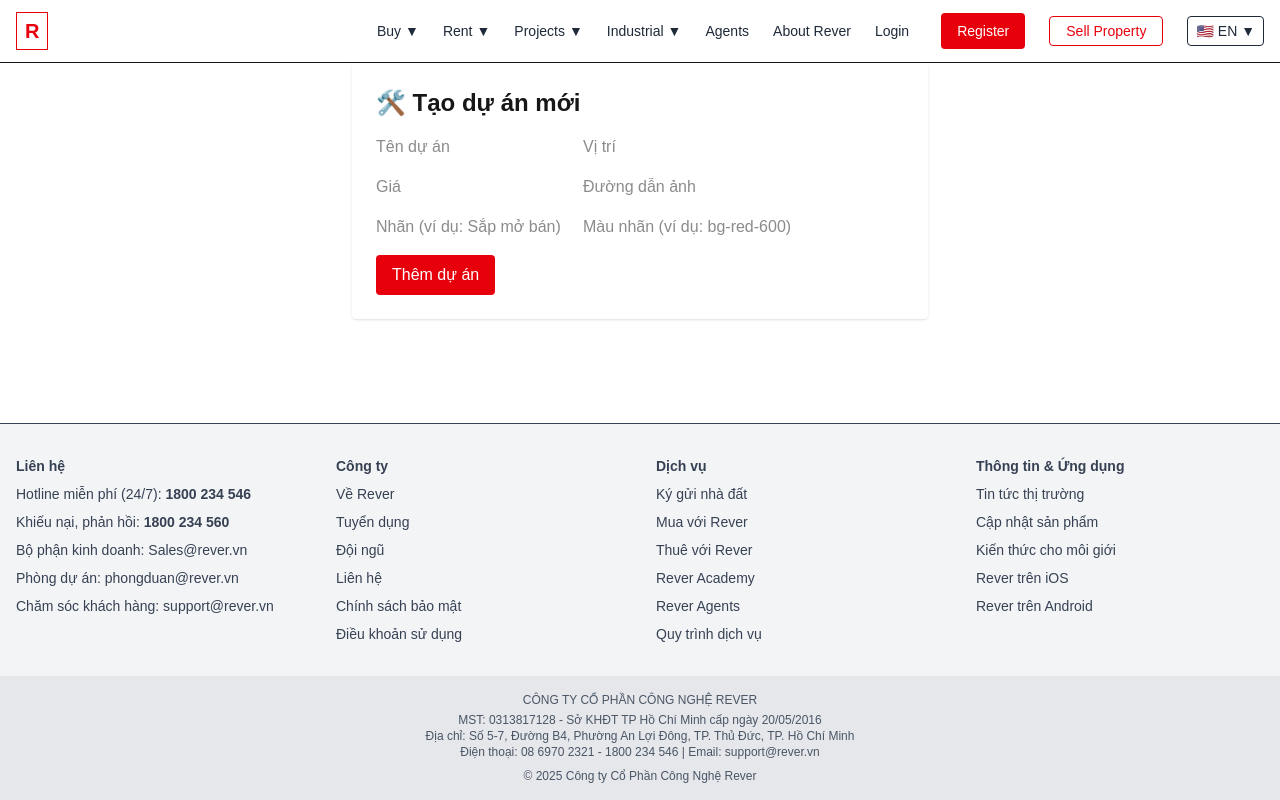
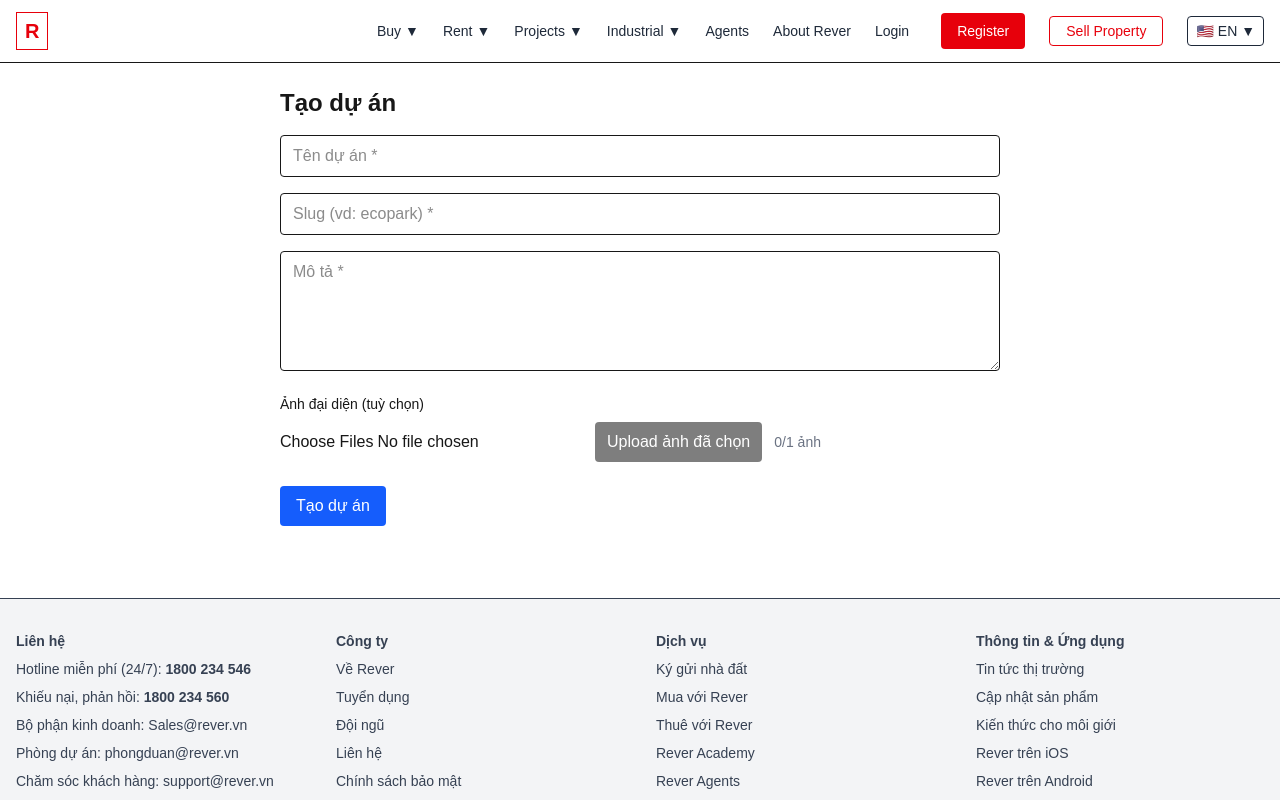
Before and after one commit to dxh125/khanhnguyenbds, a Next.js app: page /en/admin/post-project in a window 1280 px wide. Shown: the top 800 px of the page. Built offline with nearby package versions, Linux system fonts and the light colour scheme.

Commit message:
update working industrial post and project post

```diff
--- a/src/app/[locale]/admin/post-project/page.tsx
+++ b/src/app/[locale]/admin/post-project/page.tsx
@@ -1,67 +1,57 @@
 "use client";
+import { useState } from "react";
+import { useParams, useRouter } from "next/navigation";
+import ImageUploader from "@/components/uploader/ImageUploader";
 
-import { useState } from "react";
-import axios from "axios";
+export default function PostProject() {
+  const router = useRouter();
+  const { locale } = useParams<{ locale: string }>();
+  const [form, setForm] = useState({ name: "", slug: "", description: "" });
+  const [images, setImages] = useState<string[]>([]);
+  const [loading, setLoading] = useState(false);
 
-export default function AdminPostProject() {
-  const [form, setForm] = useState({
-    name: "",
-    location: "",
-    price: "",
-    image: "",
-    label: "",
-    labelColor: "",
-  });
+  const update = (k: keyof typeof form, v: string) =>
+    setForm(s => ({ ...s, [k]: v }));
 
-  const [success, setSuccess] = useState(false);
-
-  const handleChange = (e: React.ChangeEvent<HTMLInputElement>) => {
-    setForm({ ...form, [e.target.name]: e.target.value });
-  };
-
-  const handleSubmit = async (e: React.FormEvent) => {
+  const onSubmit = async (e: React.FormEvent) => {
     e.preventDefault();
+    setLoading(true);
     try {
-      await axios.post("http://localhost:5000/api/projects", form);
-      setSuccess(true);
-      setForm({
-        name: "",
-        location: "",
-        price: "",
-        image: "",
-        label: "",
-        labelColor: "",
+      const payload = { ...form, imageUrl: images[0] };
+      const res = await fetch("/api/projects", {
+        method: "POST",
+        headers: { "Content-Type": "application/json" },
+        body: JSON.stringify(payload),
       });
-    } catch (err) {
-      console.error("Lỗi khi gửi:", err);
+      if (!res.ok) throw new Error("Tạo dự án thất bại");
+      alert("Tạo dự án thành công!");
+      router.push(`/${locale}/admin/projects`);
+    } catch (e: any) {
+      alert(e.message || "Lỗi không xác định");
+    } finally {
+      setLoading(false);
     }
   };
 
   return (
-    <div className="max-w-xl mx-auto p-6 bg-white shadow rounded">
-      <h2 className="text-2xl font-semibold mb-4">🛠️ Tạo dự án mới</h2>
-
-      {success && (
-        <div className="mb-4 p-3 bg-green-100 text-green-700 rounded">
-          ✅ Đã tạo dự án thành công!
+    <div className="max-w-3xl mx-auto p-6">
+      <h1 className="text-2xl font-semibold mb-4">Tạo dự án</h1>
+      <form onSubmit={onSubmit} className="space-y-4">
+        <input className="border rounded px-3 py-2 w-full" placeholder="Tên dự án *"
+          value={form.name} onChange={e => update("name", e.target.value)} required/>
+        <input className="border rounded px-3 py-2 w-full" placeholder="Slug (vd: ecopark) *"
+          value={form.slug} onChange={e => update("slug", e.target.value)} required/>
+        <textarea className="border rounded px-3 py-2 w-full min-h-[120px]"
+          placeholder="Mô tả *" value={form.description}
+          onChange={e => update("description", e.target.value)} required />
+        <div>
+          <label className="block text-sm font-medium mb-2">Ảnh đại diện (tuỳ chọn)</label>
+          <ImageUploader onChange={setImages} max={1} />
         </div>
-      )}
-
-      <form onSubmit={handleSubmit} className="space-y-4">
-        <input name="name" placeholder="Tên dự án" value={form.name} onChange={handleChange} className="input" required />
-        <input name="location" placeholder="Vị trí" value={form.location} onChange={handleChange} className="input" required />
-        <input name="price" placeholder="Giá" value={form.price} onChange={handleChange} className="input" required />
-        <input name="image" placeholder="Đường dẫn ảnh" value={form.image} onChange={handleChange} className="input" required />
-        <input name="label" placeholder="Nhãn (ví dụ: Sắp mở bán)" value={form.label} onChange={handleChange} className="input" />
-        <input name="labelColor" placeholder="Màu nhãn (ví dụ: bg-red-600)" value={form.labelColor} onChange={handleChange} className="input" />
-
-        <button type="submit" className="bg-red-600 text-white px-4 py-2 rounded hover:bg-red-700">
-          Thêm dự án
+        <button disabled={loading} className="px-4 py-2 rounded bg-blue-600 text-white disabled:opacity-50">
+          {loading ? "Đang lưu..." : "Tạo dự án"}
         </button>
       </form>
     </div>
   );
 }
-
-// Tailwind hỗ trợ nhanh (nếu bạn chưa có)
-const inputClass = "w-full px-4 py-2 border rounded focus:outline-none focus:ring";
--- a/src/app/[locale]/admin/post-property/page.tsx
+++ b/src/app/[locale]/admin/post-property/page.tsx
@@ -1,12 +1,20 @@
 // src/app/[locale]/admin/post-property/page.tsx
 "use client";
 
-import { useState } from "react";
+import { useState, useMemo } from "react";
 import { useRouter, useParams } from "next/navigation";
 import ImageUploader from "@/components/uploader/ImageUploader";
 import LocationFilter from "@/components/filters/LocationFilter";
 import ProjectSelect from "@/components/ProjectSelect";
-import { DIRECTIONS, LEGALS } from "@/constants/bdsOptions";
+import {
+  DIRECTIONS,
+  LEGALS,
+  PROPERTY_TYPES,
+  INDUSTRIAL_TYPES,
+} from "@/constants/bdsOptions";
+
+// Union type cho giá trị propertyType dựa trên PROPERTY_TYPES
+type PropertyTypeValue = (typeof PROPERTY_TYPES)[number]["value"];
 
 type FormState = {
   title: string;
@@ -17,8 +25,8 @@
   ward?: string;
   district?: string;
   city?: string;
-  propertyType: string;
-  purpose: string;  // buy | rent (hiển thị: Bán | Cho thuê)
+  propertyType: PropertyTypeValue; // dùng union thay vì string
+  purpose: string; // buy | rent (hiển thị: Bán | Cho thuê)
   status: string;
   bedrooms?: string;
   bathrooms?: string;
@@ -28,6 +36,9 @@
   highlightsText?: string;
   projectSlug?: string;
 };
+
+// Set để check loại công nghiệp (tránh lỗi TS khi dùng includes)
+const INDUSTRIAL_SET = new Set<string>(INDUSTRIAL_TYPES as readonly string[]);
 
 export default function PostPropertyPage() {
   const router = useRouter();
@@ -42,9 +53,9 @@
     price: "",
     area: "",
     address: "",
-    propertyType: "can-ho", // slug
-    purpose: "buy",         // lưu buy | rent, hiển thị Bán | Cho thuê
-    status: "available",    // slug
+    propertyType: "can-ho", // slug (nằm trong PROPERTY_TYPES)
+    purpose: "buy", // lưu buy | rent, hiển thị Bán | Cho thuê
+    status: "available", // slug
     legal: "",
     direction: "",
     projectSlug: "",
@@ -53,7 +64,26 @@
     ward: "",
   });
 
-  const update = (k: keyof FormState, v: string) =>
+  // Thông số kỹ thuật cho BĐS công nghiệp (UI state)
+  const [specs, setSpecs] = useState({
+    powerKva: "",
+    floorLoad: "",
+    clearHeight: "",
+    dockDoors: "",
+    roadWidth: "",
+    officeRatio: "",
+  });
+
+  const updateSpecs = (k: keyof typeof specs, v: string) =>
+    setSpecs((s) => ({ ...s, [k]: v }));
+
+  const isIndustrial = useMemo(
+    () => INDUSTRIAL_SET.has(form.propertyType),
+    [form.propertyType]
+  );
+
+  // Update state có type-safe
+  const update = <K extends keyof FormState>(k: K, v: FormState[K]) =>
     setForm((s) => ({ ...s, [k]: v }));
 
   const canSubmit =
@@ -65,14 +95,14 @@
     !!form.propertyType &&
     !!form.purpose &&
     !!form.status &&
-    !!form.city &&         // bắt buộc chọn Tỉnh/TP
-    !!form.district;       // bắt buộc chọn Quận/Huyện
+    !!form.city && // bắt buộc chọn Tỉnh/TP
+    !!form.district; // bắt buộc chọn Quận/Huyện
 
   const onSubmit = async (e: React.FormEvent) => {
     e.preventDefault();
     setLoading(true);
     try {
-      const payload = {
+      const payload: any = {
         ...form,
         price: Number(form.price),
         area: Number(form.area),
@@ -92,6 +122,17 @@
         district: form.district || undefined,
         ward: form.ward || undefined,
       };
+
+      if (isIndustrial) {
+        payload.specs = {
+          powerKva: specs.powerKva ? Number(specs.powerKva) : undefined,
+          floorLoad: specs.floorLoad ? Number(specs.floorLoad) : undefined,
+          clearHeight: specs.clearHeight ? Number(specs.clearHeight) : undefined,
+          dockDoors: specs.dockDoors ? Number(specs.dockDoors) : undefined,
+          roadWidth: specs.roadWidth ? Number(specs.roadWidth) : undefined,
+          officeRatio: specs.officeRatio ? Number(specs.officeRatio) : undefined,
+        };
+      }
 
       const res = await fetch("/api/properties", {
         method: "POST",
@@ -158,9 +199,9 @@
                 ward: form.ward || "",
               }}
               onChange={(loc) => {
-                update("city", loc.city || "");
-                update("district", loc.district || "");
-                update("ward", loc.ward || "");
+                update("city", (loc.city || "") as FormState["city"]);
+                update("district", (loc.district || "") as FormState["district"]);
+                update("ward", (loc.ward || "") as FormState["ward"]);
               }}
             />
           </div>
@@ -184,20 +225,24 @@
             required
           />
 
-          {/* Hàng 4+: giữ nguyên logic cũ, chỉ thay text hiển thị cho 'purpose' */}
+          {/* Hàng 4+: Loại hình, Mục đích, Trạng thái, các trường khác */}
           {/* Loại hình (slug) */}
           <select
             className={selectCls}
             value={form.propertyType}
-            onChange={(e) => update("propertyType", e.target.value)}
+            onChange={(e) =>
+              update("propertyType", e.target.value as PropertyTypeValue)
+            }
           >
-            <option value="can-ho">Căn hộ (Chung cư)</option>
-            <option value="nha-rieng">Nhà riêng</option>
-            <option value="dat-nen">Đất nền</option>
+            {PROPERTY_TYPES.map((opt) => (
+              <option key={opt.value} value={opt.value}>
+                {opt.label}
+              </option>
+            ))}
           </select>
 
           {/* Mục đích (label: Bán/Cho thuê → value: buy/rent) */}
-          <select
+           <select
             className={selectCls}
             value={form.purpose}
             onChange={(e) => update("purpose", e.target.value)}
@@ -279,6 +324,90 @@
               placeholder="Thuộc dự án (tuỳ chọn)"
             />
           </div>
+
+          {/* ===== Section thông số công nghiệp (chỉ hiện khi chọn loại công nghiệp) ===== */}
+          {isIndustrial && (
+            <div className="md:col-span-2 grid grid-cols-1 md:grid-cols-3 gap-4 border rounded-lg p-4 bg-gray-50">
+              <div>
+                <label className="block text-sm mb-1">Điện 3 pha (kVA)</label>
+                <input
+                  className="border rounded px-3 py-2 w-full"
+                  value={specs.powerKva}
+                  onChange={(e) => updateSpecs("powerKva", e.target.value)}
+                  type="number"
+                  min="0"
+                  step="0.1"
+                  placeholder="Ví dụ: 250"
+                />
+              </div>
+
+              <div>
+                <label className="block text-sm mb-1">Tải sàn (tấn/m²)</label>
+                <input
+                  className="border rounded px-3 py-2 w-full"
+                  value={specs.floorLoad}
+                  onChange={(e) => updateSpecs("floorLoad", e.target.value)}
+                  type="number"
+                  min="0"
+                  step="0.1"
+                  placeholder="Ví dụ: 3"
+                />
+              </div>
+
+              <div>
+                <label className="block text-sm mb-1">Cao thông thuỷ (m)</label>
+                <input
+                  className="border rounded px-3 py-2 w-full"
+                  value={specs.clearHeight}
+                  onChange={(e) => updateSpecs("clearHeight", e.target.value)}
+                  type="number"
+                  min="0"
+                  step="0.1"
+                  placeholder="Ví dụ: 10"
+                />
+              </div>
+
+              <div>
+                <label className="block text-sm mb-1">Số cửa/Dock</label>
+                <input
+                  className="border rounded px-3 py-2 w-full"
+                  value={specs.dockDoors}
+                  onChange={(e) => updateSpecs("dockDoors", e.target.value)}
+                  type="number"
+                  min="0"
+                  step="1"
+                  placeholder="Ví dụ: 4"
+                />
+              </div>
+
+              <div>
+                <label className="block text-sm mb-1">Lộ giới (m)</label>
+                <input
+                  className="border rounded px-3 py-2 w-full"
+                  value={specs.roadWidth}
+                  onChange={(e) => updateSpecs("roadWidth", e.target.value)}
+                  type="number"
+                  min="0"
+                  step="0.1"
+                  placeholder="Ví dụ: 12"
+                />
+              </div>
+
+              <div>
+                <label className="block text-sm mb-1">Tỉ lệ văn phòng (%)</label>
+                <input
+                  className="border rounded px-3 py-2 w-full"
+                  value={specs.officeRatio}
+                  onChange={(e) => updateSpecs("officeRatio", e.target.value)}
+                  type="number"
+                  min="0"
+                  max="100"
+                  step="1"
+                  placeholder="Ví dụ: 15"
+                />
+              </div>
+            </div>
+          )}
         </div>
 
         <textarea
--- a/src/app/api/projects/route.ts
+++ b/src/app/api/projects/route.ts
@@ -1,5 +1,13 @@
-import { NextResponse } from "next/server";
+import { NextRequest,NextResponse } from "next/server";
 import { prisma } from "@/lib/prisma";
+import { z } from "zod";
+const ProjectSchema = z.object({
+  name: z.string().min(3),
+  slug: z.string().min(3).regex(/^[a-z0-9-]+$/),
+  description: z.string().min(10),
+  imageUrl: z.string().url().optional().nullable(),
+});
+
 
 export const runtime = "nodejs";
 export const dynamic = "force-dynamic";
@@ -11,3 +19,14 @@
   });
   return NextResponse.json(projects);
 }
+
+export async function POST(req: NextRequest) {
+  try {
+    const body = await req.json();
+    const data = ProjectSchema.parse(body);
+    const created = await prisma.project.create({ data });
+    return NextResponse.json(created, { status: 201 });
+  } catch (err: any) {
+    return NextResponse.json({ error: err.message }, { status: 400 });
+  }
+}
--- a/src/app/api/properties/route.ts
+++ b/src/app/api/properties/route.ts
@@ -2,26 +2,61 @@
 import { NextRequest, NextResponse } from "next/server";
 import { prisma } from "@/lib/prisma";
 import { z } from "zod";
-import { PROPERTY_TYPES, PURPOSES, STATUSES, DIRECTIONS, LEGALS, valuesOf } from "@/constants/bdsOptions";
-
+import {
+  PROPERTY_TYPES,
+  PURPOSES,
+  STATUSES,
+  DIRECTIONS,
+  LEGALS,
+  valuesOf,
+} from "@/constants/bdsOptions";
 
 // Bắt Next không cache tĩnh & đảm bảo chạy Node runtime
 export const runtime = "nodejs";
 export const dynamic = "force-dynamic";
 
+/**
+ * Chuẩn hoá "purpose" nếu client lỡ gửi nhãn tiếng Việt:
+ * "ban"/"bán"  -> "buy"
+ * "cho-thue"/"cho thuê"/"thue" -> "rent"
+ */
+const PurposeEnum = z.enum(valuesOf(PURPOSES));
+const PurposeSchema = z.preprocess((v) => {
+  if (typeof v === "string") {
+    const s = v.trim().toLowerCase();
+    if (s === "ban" || s === "bán") return "buy";
+    if (s === "cho-thue" || s === "cho thuê" || s === "thue" || s === "thuê") return "rent";
+  }
+  return v;
+}, PurposeEnum);
+
+/** Thông số kỹ thuật cho BĐS công nghiệp (tuỳ chọn) */
+const SpecsSchema = z
+  .object({
+    powerKva: z.coerce.number().positive().optional(),       // Điện 3 pha (kVA)
+    floorLoad: z.coerce.number().positive().optional(),      // Tải sàn (tấn/m²)
+    clearHeight: z.coerce.number().positive().optional(),    // Cao thông thuỷ (m)
+    dockDoors: z.coerce.number().int().min(0).optional(),    // Số cửa/dock
+    roadWidth: z.coerce.number().positive().optional(),      // Lộ giới (m)
+    officeRatio: z.coerce.number().min(0).max(100).optional()// % diện tích văn phòng
+  })
+  .partial()
+  .strict();
+
 const PropertySchema = z.object({
-  title: z.string().min(3),
-  description: z.string().min(10),
+  title: z.string().trim().min(3),
+  description: z.string().trim().min(10),
   price: z.coerce.number().positive(),
   area: z.coerce.number().positive(),
-  address: z.string().min(3),
+  address: z.string().trim().min(3),
 
-  ward: z.string().optional().nullable(),     // lưu slug phường
-  district: z.string().optional().nullable(), // lưu slug quận
-  city: z.string().optional().nullable(),     // lưu slug tỉnh/thành
+  // Lưu slug vị trí
+  ward: z.string().trim().optional().nullable(),
+  district: z.string().trim().optional().nullable(),
+  city: z.string().trim().optional().nullable(),
 
   propertyType: z.enum(valuesOf(PROPERTY_TYPES)),
-  purpose: z.enum(valuesOf(PURPOSES)),
+  purpose: PurposeSchema, // dùng schema đã chuẩn hoá ở trên
   status: z.enum(valuesOf(STATUSES)),
 
   bedrooms: z.coerce.number().int().optional().nullable(),
@@ -34,8 +69,11 @@
   highlights: z.array(z.string()).optional().default([]),
   images: z.array(z.string().url()).min(1),
 
-  userId: z.string().optional().nullable(),
-  projectSlug: z.string().optional().nullable(), // 👈 slug dự án
+  userId: z.string().trim().optional().nullable(),
+  projectSlug: z.string().trim().optional().nullable(), // slug dự án
+
+  // 👇 Thông số công nghiệp (chỉ gửi khi cần)
+  specs: SpecsSchema.optional(),
 });
 
 // GET: trả danh sách property mới nhất trước
@@ -58,6 +96,8 @@
 export async function POST(req: NextRequest) {
   try {
     const body = await req.json();
+
+    // Validate & chuẩn hoá dữ liệu theo schema
     const data = PropertySchema.parse(body);
 
     const created = await prisma.property.create({ data });
```
Also changed, not shown: src/constants/bdsOptions.ts (+11 -0 lines), 1 other file (tests, documents, lock files or other folders).
